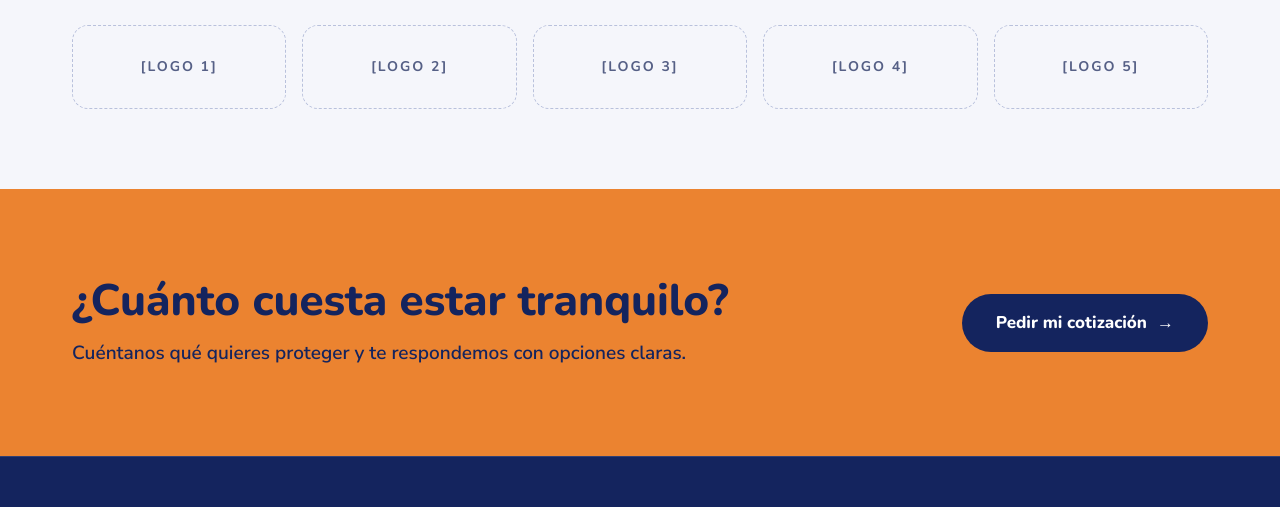
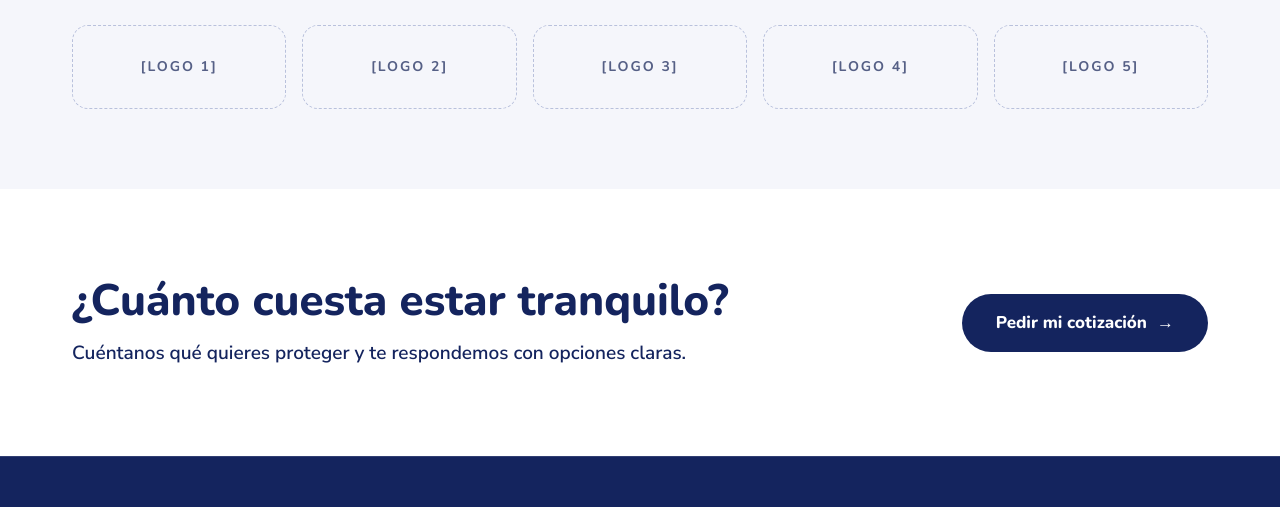
Before and after one commit to alexgc96/gpoaura.com, a plain HTML site: page index.html in a window 1280 px wide. Shown: the part 3007-3514 px from the top of the page. Drawn offline with Linux system fonts and the light colour scheme.

Commit message:
style: use a white background for the call to action band
The "Cuanto cuesta estar tranquilo" band is white instead of orange. The
navy heading and button keep their colors and contrast.

Co-Authored-By: Soup <soup@analogtrsh.com>
Claude-Session: https://claude.ai/code/session_011ZzxC3UeF6TC5qMfpF6Wfa

```diff
--- a/css/style.css
+++ b/css/style.css
@@ -164,7 +164,7 @@ a:focus-visible, button:focus-visible, input:focus-visible, select:focus-visible
 .logos { display: grid; grid-template-columns: repeat(auto-fit, minmax(min(170px, 100%), 1fr)); gap: 16px; width: 100%; }
 .logo-slot { display: flex; align-items: center; justify-content: center; height: 84px; border: 1.5px dashed var(--field); border-radius: 16px; font-family: var(--font-head); font-weight: 700; font-size: 14px; letter-spacing: .14em; color: var(--muted); }
 
-.cta { background: var(--orange); padding-block: 48px; }
+.cta { background: #fff; padding-block: 48px; }
 .cta .wrap { display: flex; flex-wrap: wrap; align-items: center; justify-content: space-between; gap: 28px 40px; }
 .cta__copy { flex: 1 1 360px; display: flex; flex-direction: column; gap: 12px; }
 .cta h2 { font-size: 32px; line-height: 1.1; color: var(--navy-900); }
```
